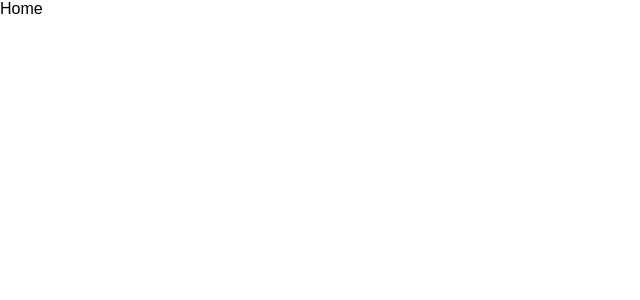
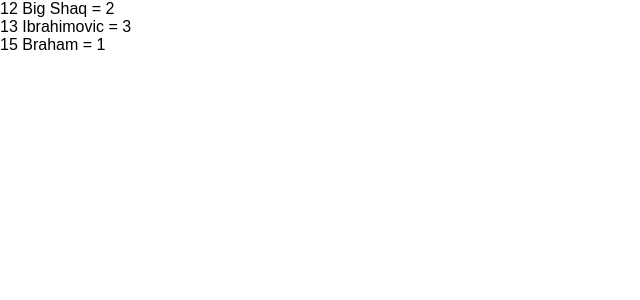
Before and after one commit to LUUUBBBBB/page, a React (Create React App) app: page / in a window 1280 px wide. Shown: the top 300 px of the page, without its empty margins (0-640 px from the left). Built offline with nearby package versions, Linux system fonts and the light colour scheme.

Commit message:
erase props

```diff
--- a/src/App.js
+++ b/src/App.js
@@ -1,52 +1,25 @@
 import React, { Component } from 'react';
 import _ from 'lodash';
-import {
-  BrowserRouter as Router,
-  Route,
-  Link
-} from 'react-router-dom'
+const students =[
+{id:12, name:'Big Shaq',score: 2},
+{id:13, name:'Ibrahimovic',score: 3},
+{id:15, name:'Braham',score: 1}
 
-
-
-const students = [
-  {id:12, name:'Big Shaq',score: 2},
-  {id:13, name:'Ibrahimovic',score: 3},
-  {id:15, name:'Braham',score: 1}
 ]
-
-const Home = () => (<div>Home</div>)
-const Students = () => (
-  <div>
-    {
-      _.map(students, s => <StudentLink {...s} key={s.id}/>)
-    }
-    <Route path="/students/:id" component={StudentContainer}/>
-  </div>
-)
-const StudentContainer = ({match}) => {
-  let s = _.find(students, ['id', match.params.id])
-  return (
-    <StudentLine {...s} key={s.id}/>
-  )
-}
-const StudentLink = ({id, name}) => (
-  <div><Link to={`/students/${id}`}>{name}</Link></div>
-)
-const StudentLine = ({id, name, score}) => (
-  <div>{id} {name} = {score}</div>
+const StudenLine = ({id,name,score}) => (
+  <div>{id} {name} =  {score}</div>
 )
 class App extends Component {
   render() {
     return (
-      <Router>
-        <div>
-          <Route exact path="/" component={Home}/>
-          <Route path="/students" component={Students}/>
-        </div>
-      </Router>
+    <div>
+      {
+        _.map(students, student => <StudenLine {...student} />)
+
+     }
+   </div>
     );
   }
 }
 
 export default App;
-// ..
```
